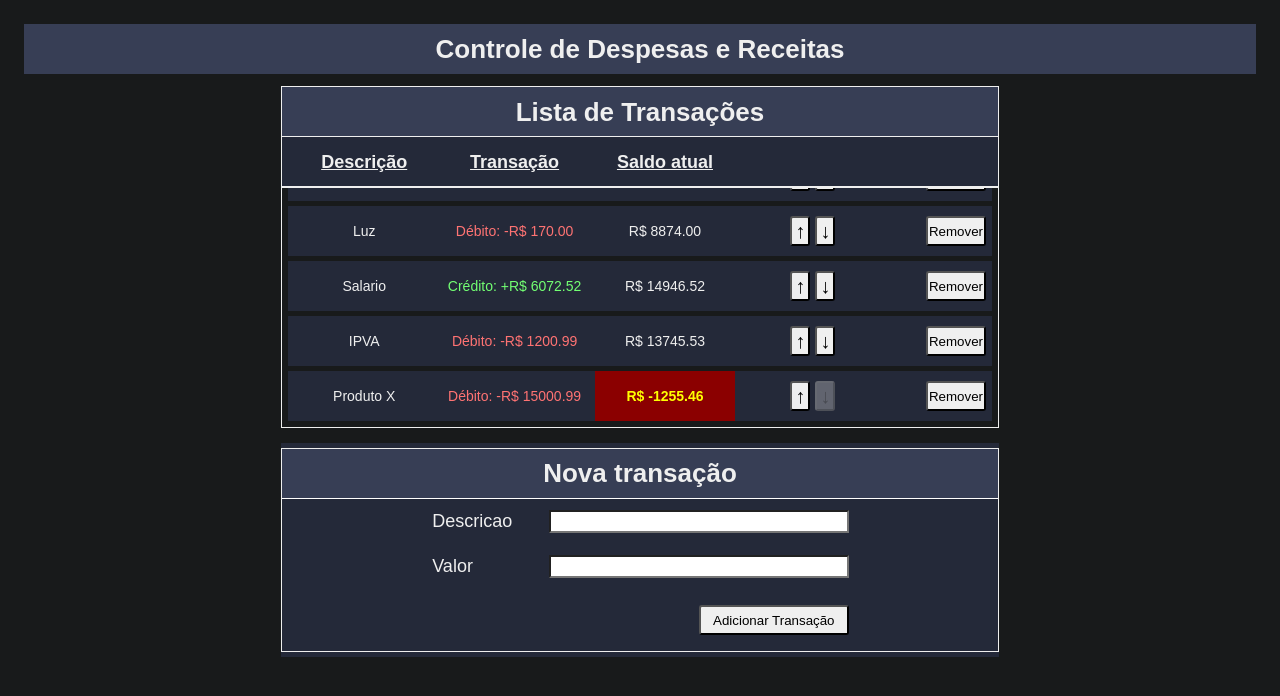
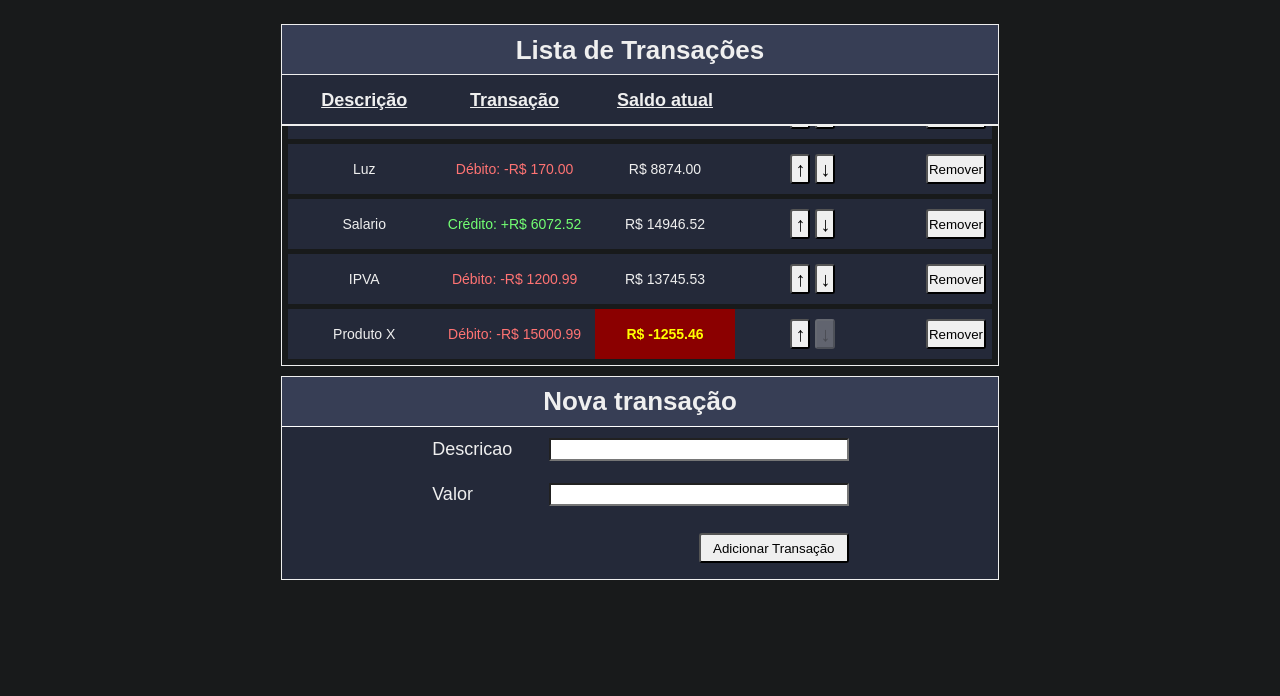
Before and after one commit to DanielMartiins/Projeto-Vue-3, a Vue app: page / in a window 1280 px wide. Shown: the top 696 px of the page. Built offline with nearby package versions, Linux system fonts and the light colour scheme.

Commit message:
Pequenas alterações no estilo

```diff
--- a/src/App.vue
+++ b/src/App.vue
@@ -21,9 +21,7 @@ const transacoes = ref([
 </script>
 
 <template>
-    <header>
-        <h1> Controle de Despesas e Receitas </h1>
-    </header>
+
 
     <main>
         <ListaTransacoes v-bind:transacoes='transacoes'></ListaTransacoes>
--- a/src/assets/base.css
+++ b/src/assets/base.css
@@ -40,8 +40,7 @@ header {
 section {
   border: 1px solid rgb(239, 239, 239);
   width: 100%;
-  margin-left: auto;
-  margin-right: auto;
+  margin: 0;
   text-align: center;
   font-size: 18px;
   padding: 0;
@@ -65,8 +64,6 @@ button {
 }
 
 ul {
-  /* margin-left: auto;
-    margin-right: auto; */
   height: 240px;
   overflow: scroll;
   outline: 1px solid;
```
